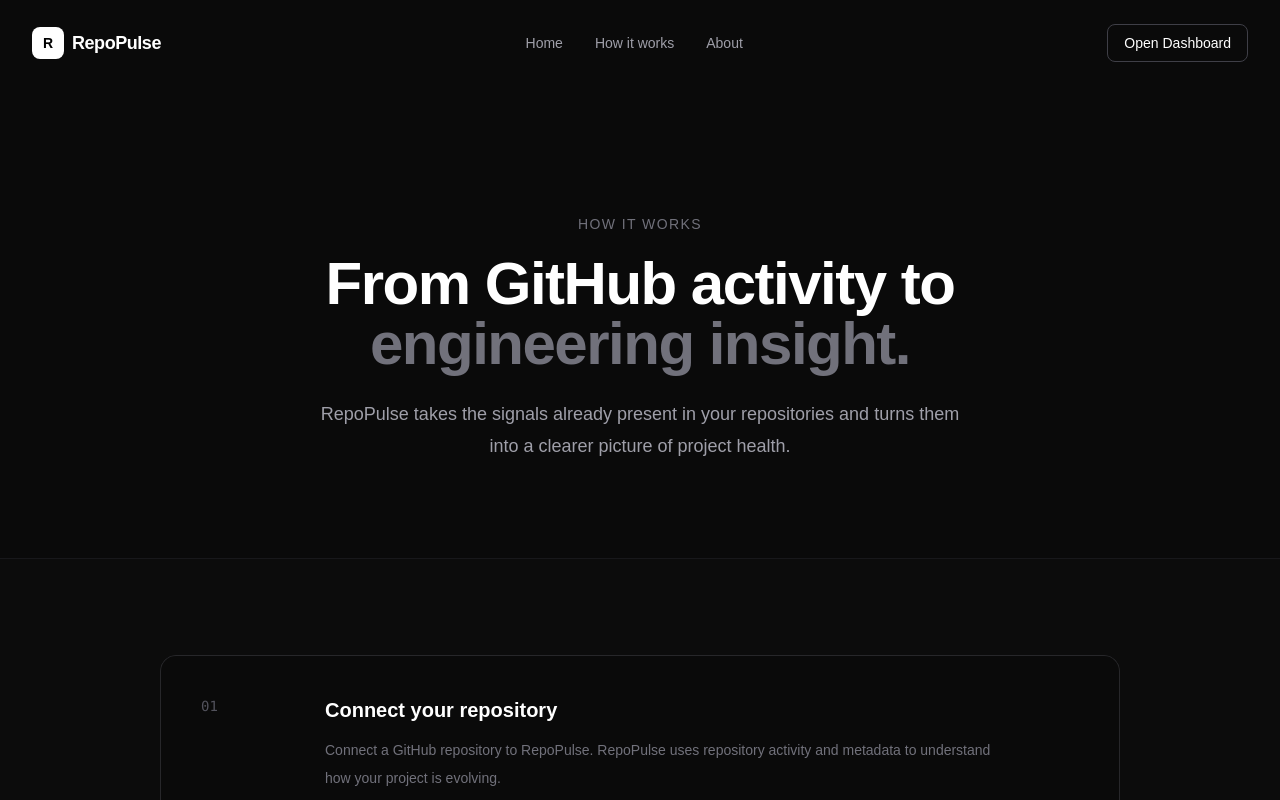
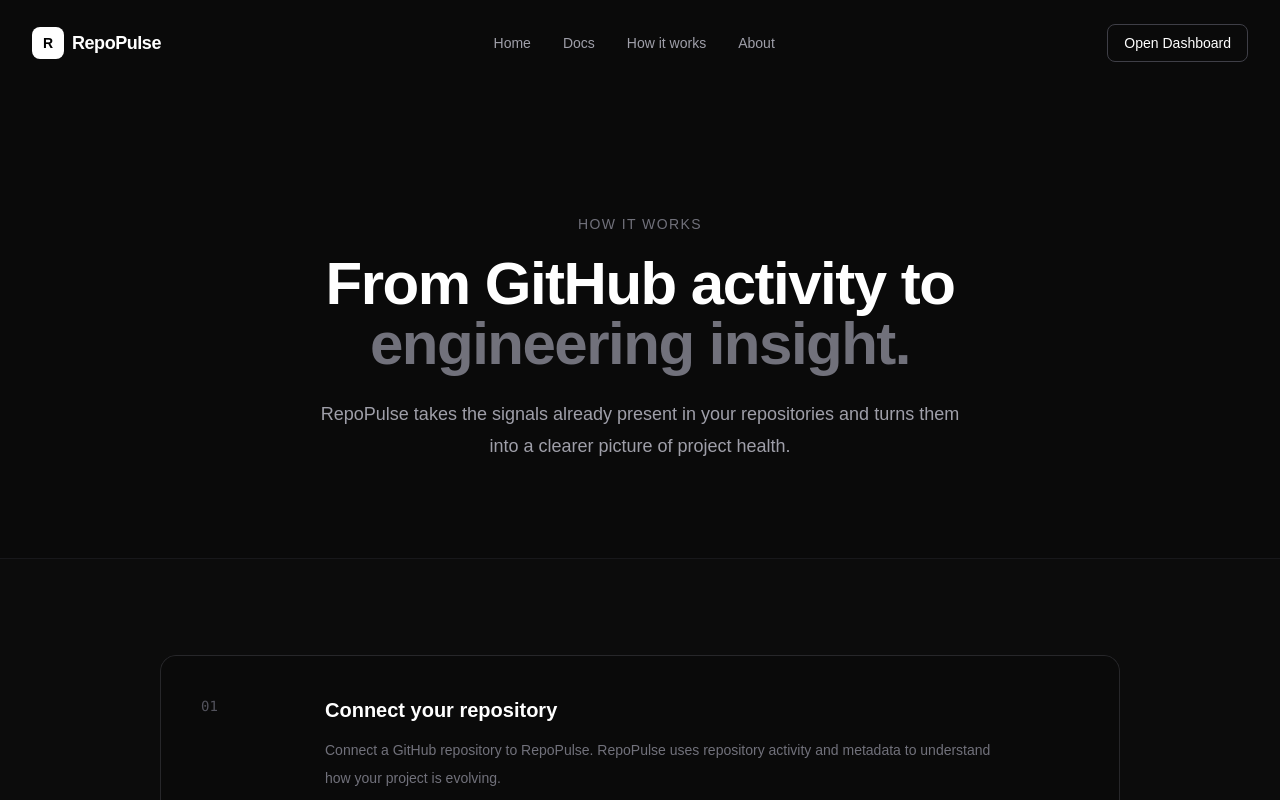
Before and after one commit to faizan-devs/RepoPulse, a Next.js app in the folder apps/web/: page /how-it-works in a window 1280 px wide. Shown: the top 800 px of the page. Built offline with nearby package versions, Linux system fonts and the light colour scheme.

Commit message:
feat: add Docs link to Navbar for improved navigation

```diff
--- a/apps/web/src/components/navbar.tsx
+++ b/apps/web/src/components/navbar.tsx
@@ -21,6 +21,13 @@
                     className="text-zinc-400 transition hover:text-white"
                 >
                     Home
+                </Link>
+
+                <Link
+                    href="/docs"
+                    className="text-zinc-400 transition hover:text-white"
+                >
+                    Docs
                 </Link>
 
                 <Link
```
